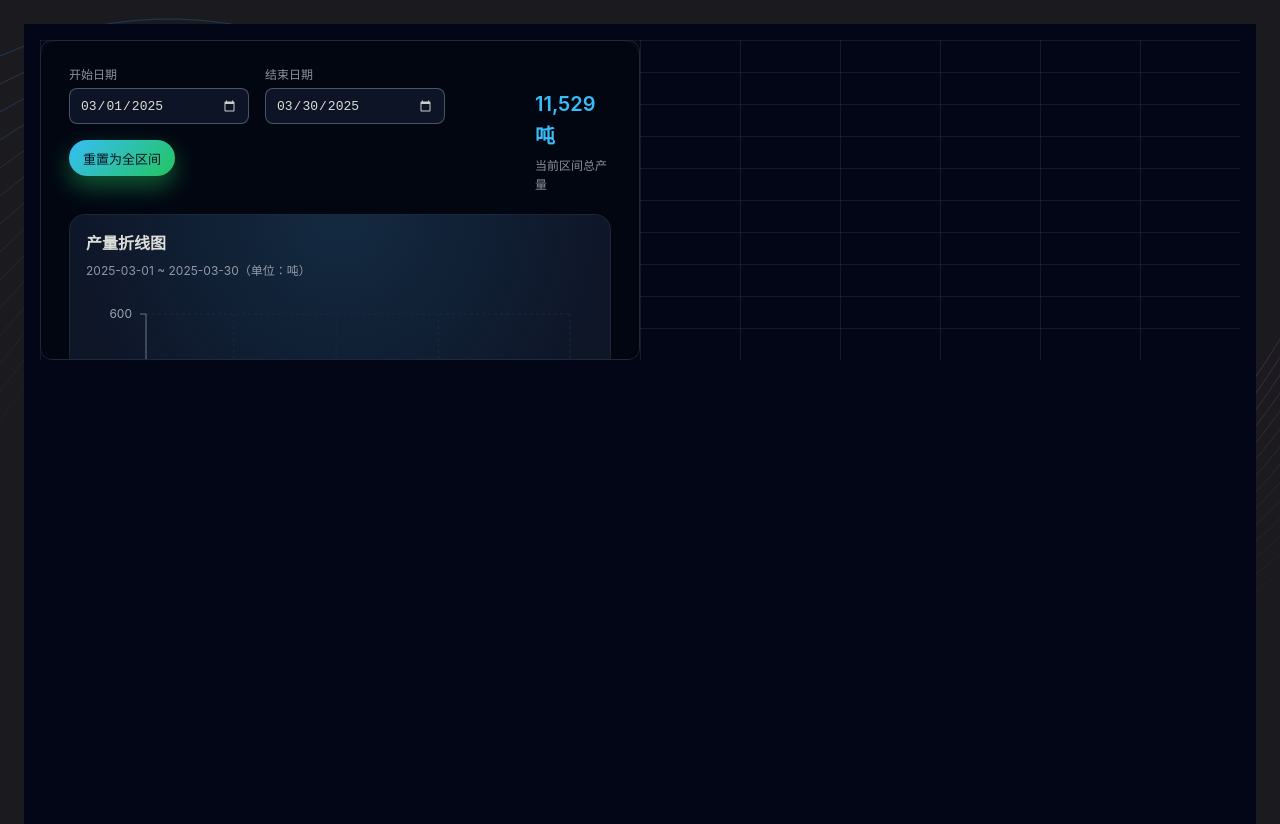
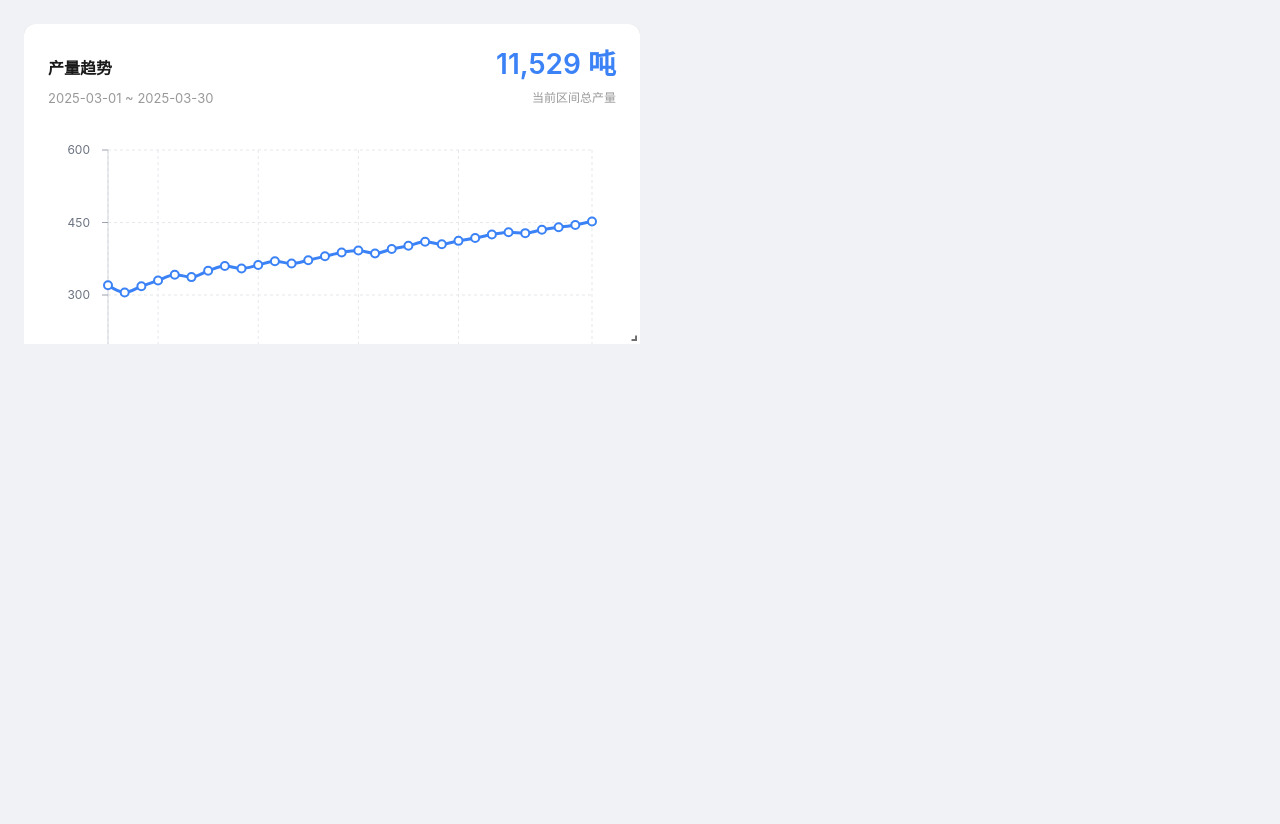
Before and after one commit to rui-xxy/webui, a React (Vite) app in the folder my-app/src/renderer/: page / in a window 1280 px wide. Built offline with nearby package versions, Linux system fonts and the light colour scheme.

Commit message:
feat(ui): 重构仪表盘UI为现代B端风格
- 将暗色主题改为浅色主题，更新配色方案
- 优化图表组件样式和交互，增加右键菜单功能
- 调整布局和间距，移除不必要的装饰元素
- 更新字体和按钮样式，提升整体视觉体验

```diff
--- a/my-app/src/renderer/src/assets/base.css
+++ b/my-app/src/renderer/src/assets/base.css
@@ -1,34 +1,48 @@
 :root {
+  /* 浅色背景色 */
   --ev-c-white: #ffffff;
   --ev-c-white-soft: #f8f8f8;
   --ev-c-white-mute: #f2f2f2;
 
-  --ev-c-black: #1b1b1f;
-  --ev-c-black-soft: #222222;
-  --ev-c-black-mute: #282828;
+  --ev-c-black: #1a1a1a;
+  --ev-c-black-soft: #2c2c2c;
+  --ev-c-black-mute: #3a3a3a;
 
-  --ev-c-gray-1: #515c67;
-  --ev-c-gray-2: #414853;
-  --ev-c-gray-3: #32363f;
+  --ev-c-gray-1: #8e8e93;
+  --ev-c-gray-2: #636366;
+  --ev-c-gray-3: #48484a;
 
-  --ev-c-text-1: rgba(255, 255, 245, 0.86);
-  --ev-c-text-2: rgba(235, 235, 245, 0.6);
-  --ev-c-text-3: rgba(235, 235, 245, 0.38);
+  /* 现代B端文本颜色 */
+  --ev-c-text-1: #1a1a1a;
+  --ev-c-text-2: #666666;
+  --ev-c-text-3: #999999;
 
   --ev-button-alt-border: transparent;
   --ev-button-alt-text: var(--ev-c-text-1);
-  --ev-button-alt-bg: var(--ev-c-gray-3);
+  --ev-button-alt-bg: var(--ev-c-white-mute);
   --ev-button-alt-hover-border: transparent;
   --ev-button-alt-hover-text: var(--ev-c-text-1);
-  --ev-button-alt-hover-bg: var(--ev-c-gray-2);
+  --ev-button-alt-hover-bg: var(--ev-c-white-soft);
 }
 
 :root {
-  --color-background: var(--ev-c-black);
-  --color-background-soft: var(--ev-c-black-soft);
-  --color-background-mute: var(--ev-c-black-mute);
+  /* 浅色背景 */
+  --color-background: #f0f2f5;
+  --color-background-soft: #ffffff;
+  --color-background-mute: #fafafa;
 
   --color-text: var(--ev-c-text-1);
+
+  /* 现代蓝色主色调 */
+  --accent-color: #3b82f6;
+  --accent-color-soft: rgba(59, 130, 246, 0.15);
+  --accent-color-faint: rgba(59, 130, 246, 0.05);
+
+  /* 辅助颜色 */
+  --color-success: #10b981;
+  --color-warning: #f59e0b;
+  --color-info: #06b6d4;
+  --color-purple: #8b5cf6;
 }
 
 *,
@@ -49,17 +63,15 @@ body {
   background: var(--color-background);
   line-height: 1.6;
   font-family:
-    Inter,
     -apple-system,
     BlinkMacSystemFont,
     'Segoe UI',
-    Roboto,
-    Oxygen,
-    Ubuntu,
-    Cantarell,
-    'Fira Sans',
-    'Droid Sans',
+    'PingFang SC',
+    'Hiragino Sans GB',
+    'Microsoft YaHei',
     'Helvetica Neue',
+    Helvetica,
+    Arial,
     sans-serif;
   text-rendering: optimizeLegibility;
   -webkit-font-smoothing: antialiased;
--- a/my-app/src/renderer/src/assets/main.css
+++ b/my-app/src/renderer/src/assets/main.css
@@ -1,8 +1,8 @@
 @import './base.css';
 
 body {
-  background-image: url('./wavy-lines.svg');
-  background-size: cover;
+  background-color: #f0f2f5;
+  background-image: none;
   user-select: none;
 }
 
@@ -16,67 +16,47 @@ body {
   box-sizing: border-box;
 }
 
-/* 仪表盘网格布局背景，用于拖拽对齐 */
+/* 仪表盘网格布局背景 */
 .layout {
-  background-image:
-    linear-gradient(to right, rgba(148, 163, 184, 0.12) 1px, transparent 1px),
-    linear-gradient(to bottom, rgba(148, 163, 184, 0.12) 1px, transparent 1px);
-  /* 12 列，对应 react-grid-layout 的 cols: 12；行高 32px */
-  background-size: calc(100% / 12) 100%, 100% 32px;
-  background-position: 0 0;
+  background: transparent;
 }
 
 .sa-dashboard {
   width: 100%;
-  max-width: 1200px;
-  margin: auto;
-  padding: 24px 28px 28px;
-  border-radius: 18px;
-  background-color: rgba(3, 7, 18, 0.92);
-  box-shadow:
-    0 18px 45px rgba(0, 0, 0, 0.55),
-    0 0 0 1px rgba(148, 163, 184, 0.08);
-  backdrop-filter: blur(18px);
+  max-width: 1400px;
+  margin: 0 auto;
+  padding: 0;
+  border-radius: 0;
+  background-color: transparent;
+  border: none;
+  box-shadow: none;
   color: var(--color-text);
 }
 
 .sa-dashboard-header {
-  display: flex;
-  align-items: flex-end;
-  justify-content: space-between;
-  gap: 24px;
-  margin-bottom: 20px;
-}
-
-.sa-dashboard-title {
-  font-size: 24px;
-  line-height: 1.3;
-  font-weight: 600;
-}
-
-.sa-dashboard-subtitle {
-  margin-top: 6px;
-  max-width: 460px;
-  font-size: 13px;
-  color: var(--ev-c-text-2);
+  display: none;
 }
 
 .sa-dashboard-summary {
   display: flex;
   flex-direction: column;
   align-items: flex-end;
-  gap: 4px;
+  gap: 6px;
 }
 
 .sa-dashboard-summary-label {
   font-size: 12px;
-  color: var(--ev-c-text-2);
+  letter-spacing: 0;
+  text-transform: none;
+  color: var(--ev-c-text-3);
+  font-weight: 400;
 }
 
 .sa-dashboard-summary-value {
-  font-size: 20px;
+  font-size: 28px;
   font-weight: 600;
-  color: #38bdf8;
+  color: var(--accent-color);
+  line-height: 1.2;
 }
 
 .sa-dashboard-filters {
@@ -84,72 +64,101 @@ body {
   flex-wrap: wrap;
   align-items: flex-end;
   gap: 16px;
-  margin-bottom: 18px;
 }
 
 .sa-field {
   display: flex;
   flex-direction: column;
-  gap: 4px;
+  gap: 8px;
   min-width: 180px;
 }
 
 .sa-label {
-  font-size: 12px;
+  font-size: 13px;
+  letter-spacing: 0;
+  text-transform: none;
   color: var(--ev-c-text-2);
+  font-weight: 500;
 }
 
 .sa-input {
   height: 36px;
-  padding: 0 10px;
-  border-radius: 8px;
-  border: 1px solid rgba(148, 163, 184, 0.45);
-  background-color: rgba(15, 23, 42, 0.9);
+  padding: 0 12px;
+  border-radius: 6px;
+  border: 1px solid #d1d5db;
+  background-color: #ffffff;
   color: var(--ev-c-text-1);
-  font-size: 13px;
+  font-size: 14px;
   outline: none;
+  transition: all 0.2s ease;
+}
+
+.sa-input:hover {
+  border-color: #9ca3af;
 }
 
 .sa-input:focus {
-  border-color: #38bdf8;
-  box-shadow: 0 0 0 1px rgba(56, 189, 248, 0.4);
+  border-color: var(--accent-color);
+  box-shadow: 0 0 0 3px var(--accent-color-soft);
 }
 
 .sa-input::-webkit-calendar-picker-indicator {
-  filter: invert(0.8);
+  filter: none;
+  cursor: pointer;
 }
 
 .sa-button {
   height: 36px;
-  padding: 0 14px;
-  border-radius: 999px;
-  border: none;
+  padding: 0 16px;
+  border-radius: 6px;
+  border: 1px solid var(--accent-color);
   font-size: 13px;
+  letter-spacing: 0;
+  text-transform: none;
   font-weight: 500;
   cursor: pointer;
-  color: #0b1120;
-  background: linear-gradient(135deg, #38bdf8, #22c55e);
-  box-shadow: 0 10px 25px rgba(34, 197, 94, 0.45);
+  color: #ffffff;
+  background: var(--accent-color);
+  box-shadow: 0 1px 2px rgba(0, 0, 0, 0.05);
   white-space: nowrap;
+  transition: all 0.2s ease;
 }
 
 .sa-button:hover {
-  filter: brightness(1.05);
+  background: #2563eb;
+  box-shadow: 0 2px 4px rgba(59, 130, 246, 0.3);
+  transform: translateY(-1px);
 }
 
 .sa-button:active {
-  transform: translateY(1px);
-  box-shadow: 0 6px 18px rgba(34, 197, 94, 0.5);
+  transform: translateY(0);
+  box-shadow: 0 1px 2px rgba(0, 0, 0, 0.05);
 }
 
 .sa-chart-card {
-  margin-top: 6px;
-  padding: 16px 16px 6px;
-  border-radius: 16px;
-  border: 1px solid rgba(31, 41, 55, 0.9);
-  background: radial-gradient(circle at top, rgba(56, 189, 248, 0.12), transparent 55%),
-    radial-gradient(circle at bottom, rgba(59, 130, 246, 0.16), transparent 55%),
-    rgba(15, 23, 42, 0.96);
+  position: relative;
+  margin-top: 0;
+  padding: 24px;
+  border-radius: 12px;
+  border: none;
+  background: #ffffff;
+  overflow: hidden;
+  transition: all 0.3s ease;
+  box-shadow:
+    0 1px 3px rgba(0, 0, 0, 0.08),
+    0 1px 2px rgba(0, 0, 0, 0.06);
+}
+
+.sa-chart-card:hover {
+  box-shadow:
+    0 4px 6px rgba(0, 0, 0, 0.08),
+    0 2px 4px rgba(0, 0, 0, 0.06);
+}
+
+/* 移除角落 HUD 标记 */
+.sa-chart-card::before,
+.sa-chart-card::after {
+  display: none;
 }
 
 .sa-chart-header {
@@ -157,22 +166,103 @@ body {
   align-items: baseline;
   justify-content: space-between;
   gap: 16px;
-  margin-bottom: 10px;
+  margin-bottom: 16px;
 }
 
 .sa-chart-title {
   font-size: 16px;
+  letter-spacing: 0;
+  text-transform: none;
+  color: var(--ev-c-text-1);
   font-weight: 600;
 }
 
 .sa-chart-subtitle {
-  margin-top: 4px;
-  font-size: 12px;
-  color: var(--ev-c-text-2);
+  margin-top: 6px;
+  font-size: 13px;
+  color: var(--ev-c-text-3);
+  font-weight: 400;
 }
 
 .sa-chart-body {
+  padding-top: 10px;
+}
+
+/* 右键菜单样式 */
+.context-menu {
+  position: fixed;
+  background: #ffffff;
+  border-radius: 8px;
+  box-shadow:
+    0 10px 15px rgba(0, 0, 0, 0.1),
+    0 4px 6px rgba(0, 0, 0, 0.05);
+  border: 1px solid #e5e7eb;
+  min-width: 280px;
+  animation: contextMenuFadeIn 0.15s ease-out;
+}
+
+@keyframes contextMenuFadeIn {
+  from {
+    opacity: 0;
+    transform: scale(0.95);
+  }
+  to {
+    opacity: 1;
+    transform: scale(1);
+  }
+}
+
+.context-menu-content {
+  padding: 16px;
+  display: flex;
+  flex-direction: column;
+  gap: 16px;
+}
+
+.context-menu-header {
+  font-size: 14px;
+  font-weight: 600;
+  color: var(--ev-c-text-1);
+  padding-bottom: 12px;
+  border-bottom: 1px solid #e5e7eb;
+}
+
+.context-menu-actions {
+  display: flex;
+  gap: 8px;
   padding-top: 8px;
+}
+
+.sa-button-secondary {
+  height: 36px;
+  padding: 0 16px;
+  border-radius: 6px;
+  border: 1px solid #d1d5db;
+  font-size: 13px;
+  letter-spacing: 0;
+  text-transform: none;
+  font-weight: 500;
+  cursor: pointer;
+  color: var(--ev-c-text-2);
+  background: #ffffff;
+  box-shadow: 0 1px 2px rgba(0, 0, 0, 0.05);
+  white-space: nowrap;
+  transition: all 0.2s ease;
+  flex: 1;
+}
+
+.sa-button-secondary:hover {
+  background: #f9fafb;
+  border-color: #9ca3af;
+}
+
+.sa-button-secondary:active {
+  transform: translateY(0);
+  box-shadow: 0 1px 2px rgba(0, 0, 0, 0.05);
+}
+
+.sa-button {
+  flex: 1;
 }
 
 @media (max-width: 720px) {
@@ -181,7 +271,7 @@ body {
   }
 
   .sa-dashboard {
-    padding: 18px 16px 20px;
+    padding: 20px 16px;
   }
 
   .sa-dashboard-header {
--- a/my-app/src/renderer/src/components/DashboardLayout.tsx
+++ b/my-app/src/renderer/src/components/DashboardLayout.tsx
@@ -43,9 +43,9 @@ function DashboardLayout(): React.JSX.Element {
       style={{
         width: '100%',
         height: '100vh',
-        padding: 16,
+        padding: 0,
         boxSizing: 'border-box',
-        backgroundColor: '#020617'
+        backgroundColor: 'transparent'
       }}
     >
       <ResponsiveGridLayout
@@ -61,9 +61,9 @@ function DashboardLayout(): React.JSX.Element {
         <div
           key="production-line-chart"
           style={{
-            backgroundColor: '#020617',
-            borderRadius: 12,
-            border: '1px solid #1f2937',
+            backgroundColor: 'transparent',
+            borderRadius: 0,
+            border: 'none',
             overflow: 'hidden'
           }}
         >
--- a/my-app/src/renderer/src/components/ProductionLineChart.tsx
+++ b/my-app/src/renderer/src/components/ProductionLineChart.tsx
@@ -52,6 +52,8 @@ const productionData: ProductionPoint[] = [
 function ProductionLineChart(): React.JSX.Element {
   const [startDate, setStartDate] = useState<string>(productionData[0].date)
   const [endDate, setEndDate] = useState<string>(productionData[productionData.length - 1].date)
+  const [showContextMenu, setShowContextMenu] = useState(false)
+  const [contextMenuPosition, setContextMenuPosition] = useState({ x: 0, y: 0 })
 
   const filteredData = useMemo(
     () =>
@@ -67,65 +69,46 @@ function ProductionLineChart(): React.JSX.Element {
   const handleResetRange = (): void => {
     setStartDate(productionData[0].date)
     setEndDate(productionData[productionData.length - 1].date)
+    setShowContextMenu(false)
+  }
+
+  const handleContextMenu = (e: React.MouseEvent): void => {
+    e.preventDefault()
+    setContextMenuPosition({ x: e.clientX, y: e.clientY })
+    setShowContextMenu(true)
+  }
+
+  const handleCloseMenu = (): void => {
+    setShowContextMenu(false)
+  }
+
+  // 点击其他地方关闭菜单
+  const handleClickOutside = (): void => {
+    if (showContextMenu) {
+      setShowContextMenu(false)
+    }
   }
 
   return (
-    <div className="sa-dashboard">
-      <header className="sa-dashboard-header">
-        <section className="sa-dashboard-filters">
-          <div className="sa-field">
-            <label className="sa-label" htmlFor="start-date">
-              开始日期
-            </label>
-            <input
-              id="start-date"
-              className="sa-input"
-              type="date"
-              value={startDate}
-              max={endDate}
-              onChange={(e) => setStartDate(e.target.value)}
-            />
-          </div>
-
-          <div className="sa-field">
-            <label className="sa-label" htmlFor="end-date">
-              结束日期
-            </label>
-            <input
-              id="end-date"
-              className="sa-input"
-              type="date"
-              value={endDate}
-              min={startDate}
-              onChange={(e) => setEndDate(e.target.value)}
-            />
-          </div>
-
-          <button className="sa-button" type="button" onClick={handleResetRange}>
-            重置为全区间
-          </button>
-        </section>
-
-        <div className="sa-dashboard-summary">
-          <span className="sa-dashboard-summary-value">
-            {totalOutput.toLocaleString('zh-CN')} 吨
-          </span>
-          <span className="sa-dashboard-summary-label">当前区间总产量</span>
-        </div>
-      </header>
-
-      <section className="sa-chart-card">
+    <div className="sa-dashboard" onClick={handleClickOutside}>
+      <section className="sa-chart-card" onContextMenu={handleContextMenu}>
         <div className="sa-chart-header">
           <div>
-            <h2 className="sa-chart-title">产量折线图</h2>
+            <h2 className="sa-chart-title">产量趋势</h2>
             <p className="sa-chart-subtitle">
-              {startDate} ~ {endDate}（单位：吨）
+              {startDate} ~ {endDate}
             </p>
+          </div>
+          <div className="sa-dashboard-summary">
+            <span className="sa-dashboard-summary-value">
+              {totalOutput.toLocaleString('zh-CN')} 吨
+            </span>
+            <span className="sa-dashboard-summary-label">当前区间总产量</span>
           </div>
         </div>
 
         <div className="sa-chart-body">
-          <ResponsiveContainer width="100%" height={320}>
+          <ResponsiveContainer width="100%" height={360}>
             <LineChart
               data={filteredData}
               margin={{
@@ -135,40 +118,98 @@ function ProductionLineChart(): React.JSX.Element {
                 left: 0
               }}
             >
-              <CartesianGrid strokeDasharray="3 3" stroke="#1f2937" />
+              <CartesianGrid strokeDasharray="3 3" stroke="#e5e7eb" />
               <XAxis
                 dataKey="date"
-                stroke="#6b7280"
-                tick={{ fill: '#9ca3af', fontSize: 12 }}
-                tickMargin={8}
+                stroke="#9ca3af"
+                tick={{ fill: '#6b7280', fontSize: 12 }}
+                tickMargin={12}
+                axisLine={{ stroke: '#d1d5db' }}
               />
               <YAxis
-                stroke="#6b7280"
-                tick={{ fill: '#9ca3af', fontSize: 12 }}
-                tickMargin={8}
+                stroke="#9ca3af"
+                tick={{ fill: '#6b7280', fontSize: 12 }}
+                tickMargin={12}
+                axisLine={{ stroke: '#d1d5db' }}
               />
               <Tooltip
                 contentStyle={{
-                  backgroundColor: '#020617',
-                  border: '1px solid #1f2937',
-                  borderRadius: 8
+                  backgroundColor: '#ffffff',
+                  border: '1px solid #e5e7eb',
+                  borderRadius: 8,
+                  boxShadow: '0 4px 6px rgba(0, 0, 0, 0.1)'
                 }}
-                labelStyle={{ color: '#e5e7eb' }}
-                itemStyle={{ color: '#e5e7eb' }}
+                labelStyle={{ color: '#374151', fontWeight: 500, marginBottom: 4 }}
+                itemStyle={{ color: '#3b82f6', fontWeight: 500 }}
                 formatter={(value: number) => [`${value} 吨`, '产量']}
               />
               <Line
                 type="monotone"
                 dataKey="output"
-                stroke="#38bdf8"
-                strokeWidth={2}
-                dot={{ r: 3, strokeWidth: 1, stroke: '#38bdf8', fill: '#020617' }}
-                activeDot={{ r: 5 }}
+                stroke="#3b82f6"
+                strokeWidth={3}
+                dot={{ r: 4, strokeWidth: 2, stroke: '#3b82f6', fill: '#ffffff' }}
+                activeDot={{ r: 6, stroke: '#3b82f6', strokeWidth: 2, fill: '#3b82f6' }}
               />
             </LineChart>
           </ResponsiveContainer>
         </div>
       </section>
+
+      {/* 右键菜单 */}
+      {showContextMenu && (
+        <div
+          className="context-menu"
+          style={{
+            position: 'fixed',
+            top: contextMenuPosition.y,
+            left: contextMenuPosition.x,
+            zIndex: 1000
+          }}
+          onClick={(e) => e.stopPropagation()}
+        >
+          <div className="context-menu-content">
+            <div className="context-menu-header">时间范围设置</div>
+
+            <div className="sa-field">
+              <label className="sa-label" htmlFor="start-date">
+                开始日期
+              </label>
+              <input
+                id="start-date"
+                className="sa-input"
+                type="date"
+                value={startDate}
+                max={endDate}
+                onChange={(e) => setStartDate(e.target.value)}
+              />
+            </div>
+
+            <div className="sa-field">
+              <label className="sa-label" htmlFor="end-date">
+                结束日期
+              </label>
+              <input
+                id="end-date"
+                className="sa-input"
+                type="date"
+                value={endDate}
+                min={startDate}
+                onChange={(e) => setEndDate(e.target.value)}
+              />
+            </div>
+
+            <div className="context-menu-actions">
+              <button className="sa-button" type="button" onClick={handleResetRange}>
+                重置区间
+              </button>
+              <button className="sa-button-secondary" type="button" onClick={handleCloseMenu}>
+                关闭
+              </button>
+            </div>
+          </div>
+        </div>
+      )}
     </div>
   )
 }
```
